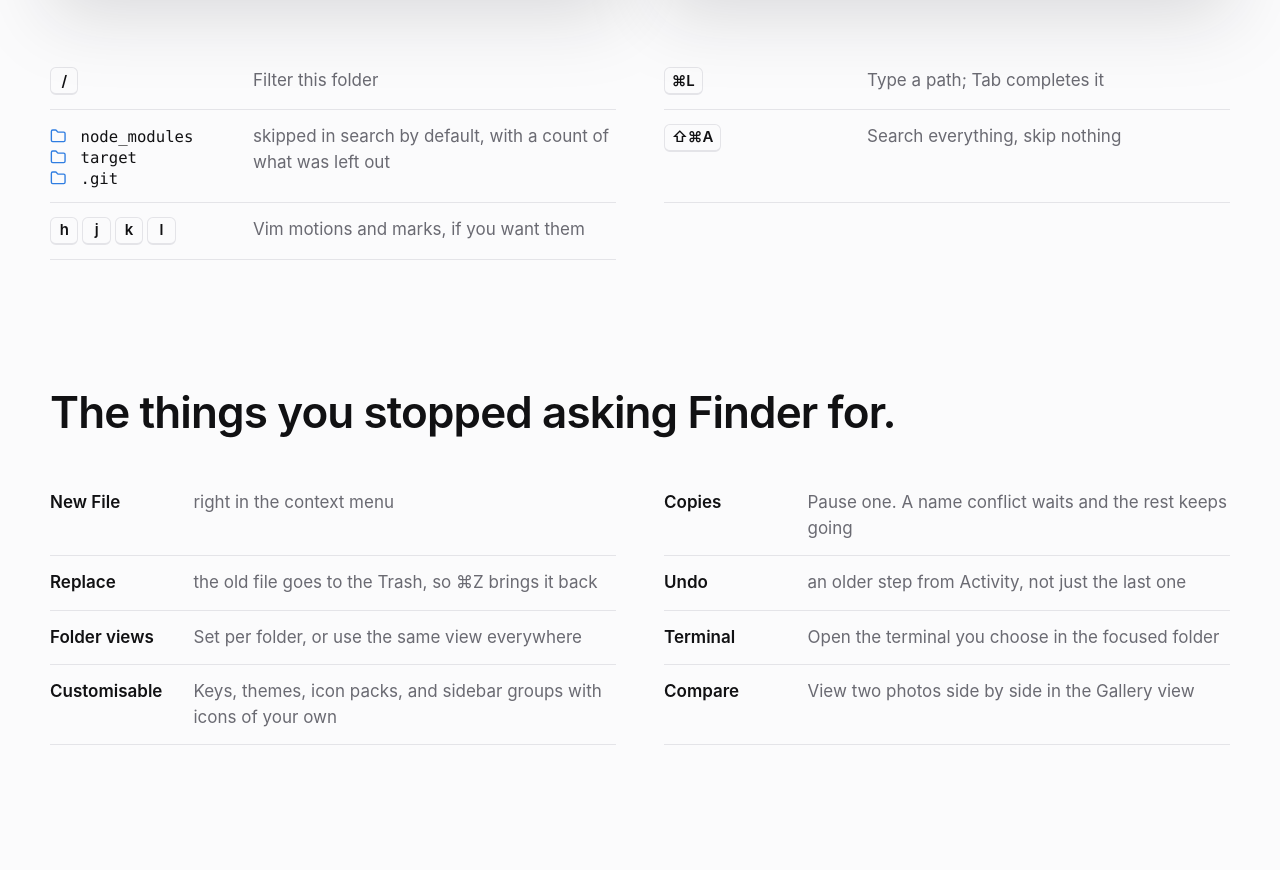
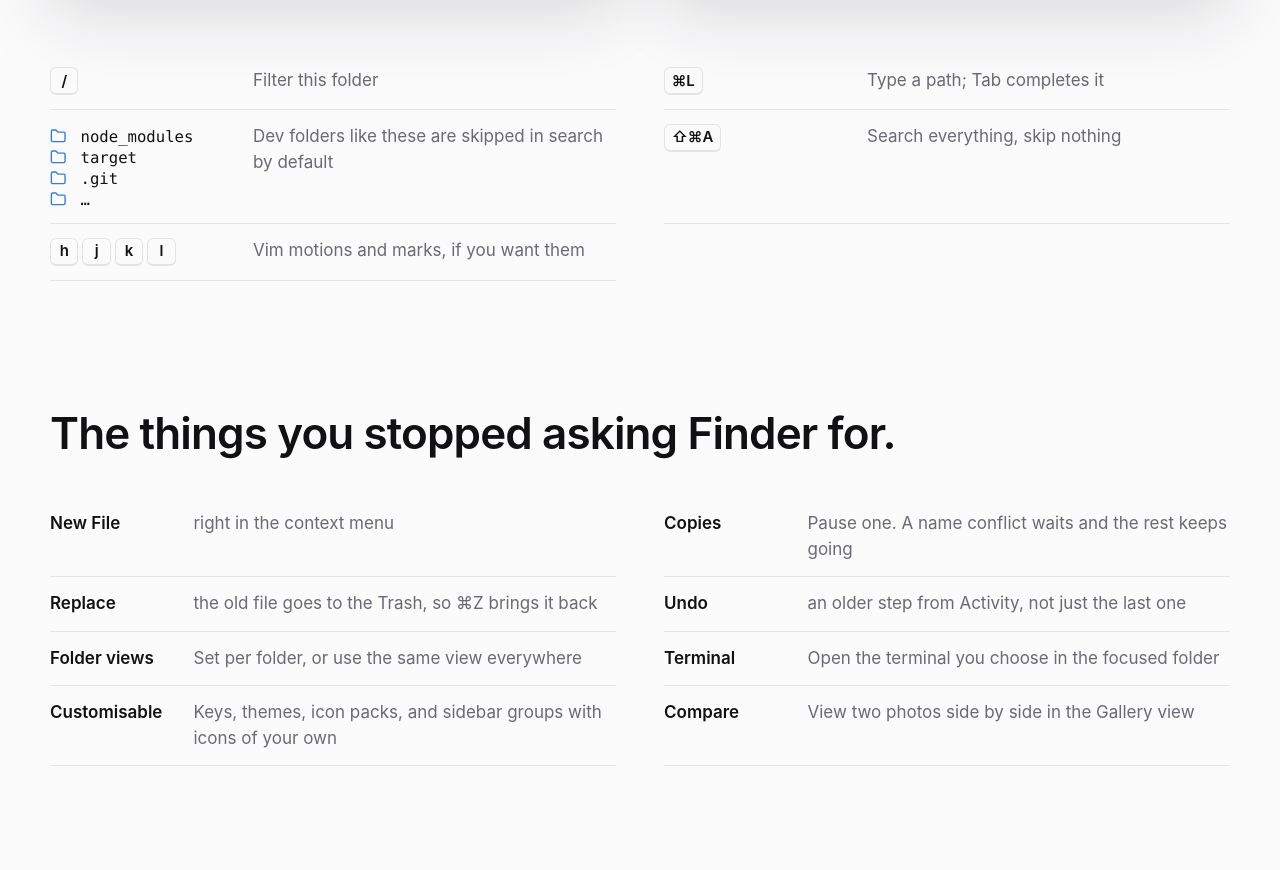
Before and after one commit to paraversal/crow, a plain HTML site: page docs/index.html in a window 1280 px wide. Shown: the part 1948-2818 px from the top of the page. Drawn offline with Linux system fonts and the light colour scheme.

Commit message:
Landing page: skip row reads as examples, drop the count wording
Co-Authored-By: Claude Sonnet 5.5 <noreply@anthropic.com>

```diff
--- a/docs/index.html
+++ b/docs/index.html
@@ -299,7 +299,7 @@ footer nav { gap: 22px; }
       <ul class="rows">
         <li><span class="k"><kbd>/</kbd></span><span>Filter this folder</span></li>
         <li><span class="k"><kbd>⌘L</kbd></span><span>Type a path; Tab completes it</span></li>
-        <li><span class="k stack"><code><svg class="fold" viewBox="0 0 24 24" aria-hidden="true"><path d="M20 20a2 2 0 0 0 2-2V8a2 2 0 0 0-2-2h-7.9a2 2 0 0 1-1.69-.9L9.6 3.9A2 2 0 0 0 7.93 3H4a2 2 0 0 0-2 2v13a2 2 0 0 0 2 2Z"/></svg> node_modules</code> <code><svg class="fold" viewBox="0 0 24 24" aria-hidden="true"><path d="M20 20a2 2 0 0 0 2-2V8a2 2 0 0 0-2-2h-7.9a2 2 0 0 1-1.69-.9L9.6 3.9A2 2 0 0 0 7.93 3H4a2 2 0 0 0-2 2v13a2 2 0 0 0 2 2Z"/></svg> target</code> <code><svg class="fold" viewBox="0 0 24 24" aria-hidden="true"><path d="M20 20a2 2 0 0 0 2-2V8a2 2 0 0 0-2-2h-7.9a2 2 0 0 1-1.69-.9L9.6 3.9A2 2 0 0 0 7.93 3H4a2 2 0 0 0-2 2v13a2 2 0 0 0 2 2Z"/></svg> .git</code></span><span>skipped in search by default, with a count of what was left out</span></li>
+        <li><span class="k stack"><code><svg class="fold" viewBox="0 0 24 24" aria-hidden="true"><path d="M20 20a2 2 0 0 0 2-2V8a2 2 0 0 0-2-2h-7.9a2 2 0 0 1-1.69-.9L9.6 3.9A2 2 0 0 0 7.93 3H4a2 2 0 0 0-2 2v13a2 2 0 0 0 2 2Z"/></svg> node_modules</code> <code><svg class="fold" viewBox="0 0 24 24" aria-hidden="true"><path d="M20 20a2 2 0 0 0 2-2V8a2 2 0 0 0-2-2h-7.9a2 2 0 0 1-1.69-.9L9.6 3.9A2 2 0 0 0 7.93 3H4a2 2 0 0 0-2 2v13a2 2 0 0 0 2 2Z"/></svg> target</code> <code><svg class="fold" viewBox="0 0 24 24" aria-hidden="true"><path d="M20 20a2 2 0 0 0 2-2V8a2 2 0 0 0-2-2h-7.9a2 2 0 0 1-1.69-.9L9.6 3.9A2 2 0 0 0 7.93 3H4a2 2 0 0 0-2 2v13a2 2 0 0 0 2 2Z"/></svg> .git</code> <code><svg class="fold" viewBox="0 0 24 24" aria-hidden="true"><path d="M20 20a2 2 0 0 0 2-2V8a2 2 0 0 0-2-2h-7.9a2 2 0 0 1-1.69-.9L9.6 3.9A2 2 0 0 0 7.93 3H4a2 2 0 0 0-2 2v13a2 2 0 0 0 2 2Z"/></svg> …</code></span><span>Dev folders like these are skipped in search by default</span></li>
         <li><span class="k"><kbd>⇧⌘A</kbd></span><span>Search everything, skip nothing</span></li>
         <li><span class="k"><kbd>h</kbd><kbd>j</kbd><kbd>k</kbd><kbd>l</kbd></span><span>Vim motions and marks, if you want them</span></li>
       </ul>
```
